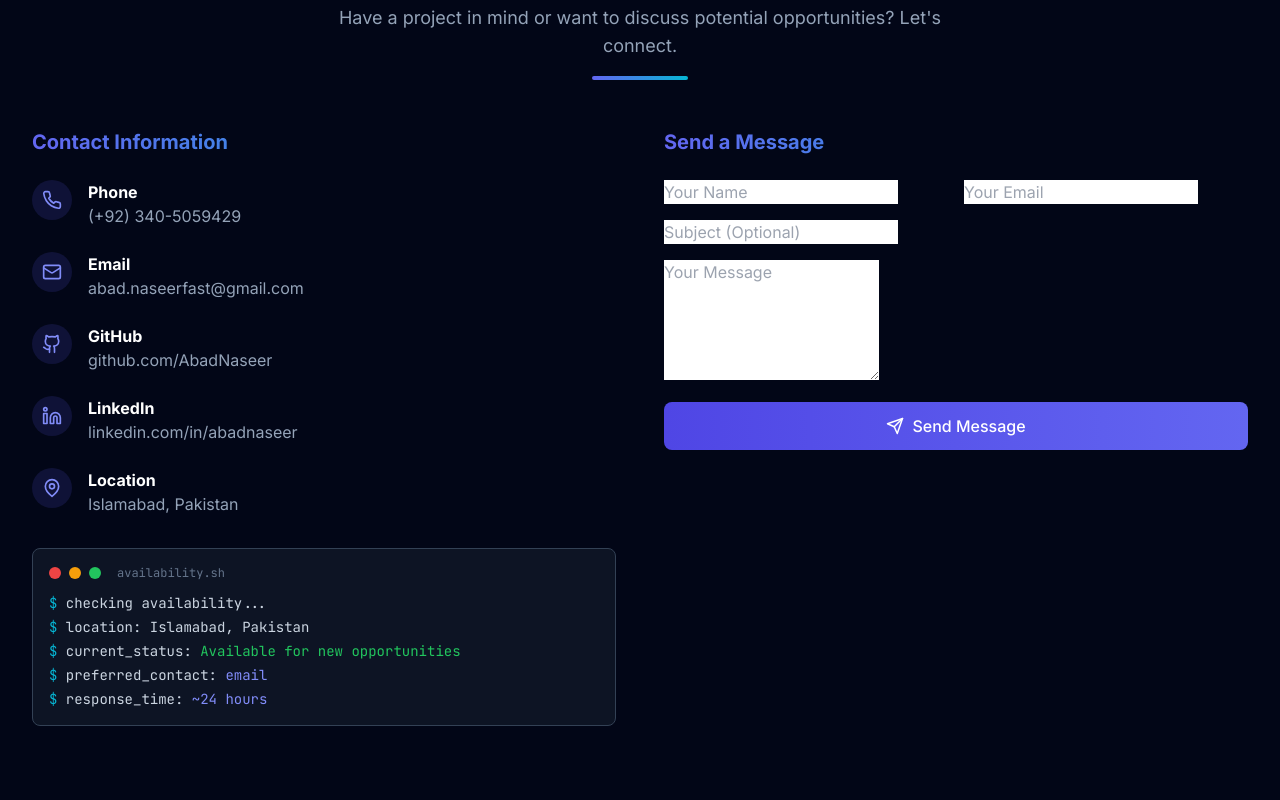
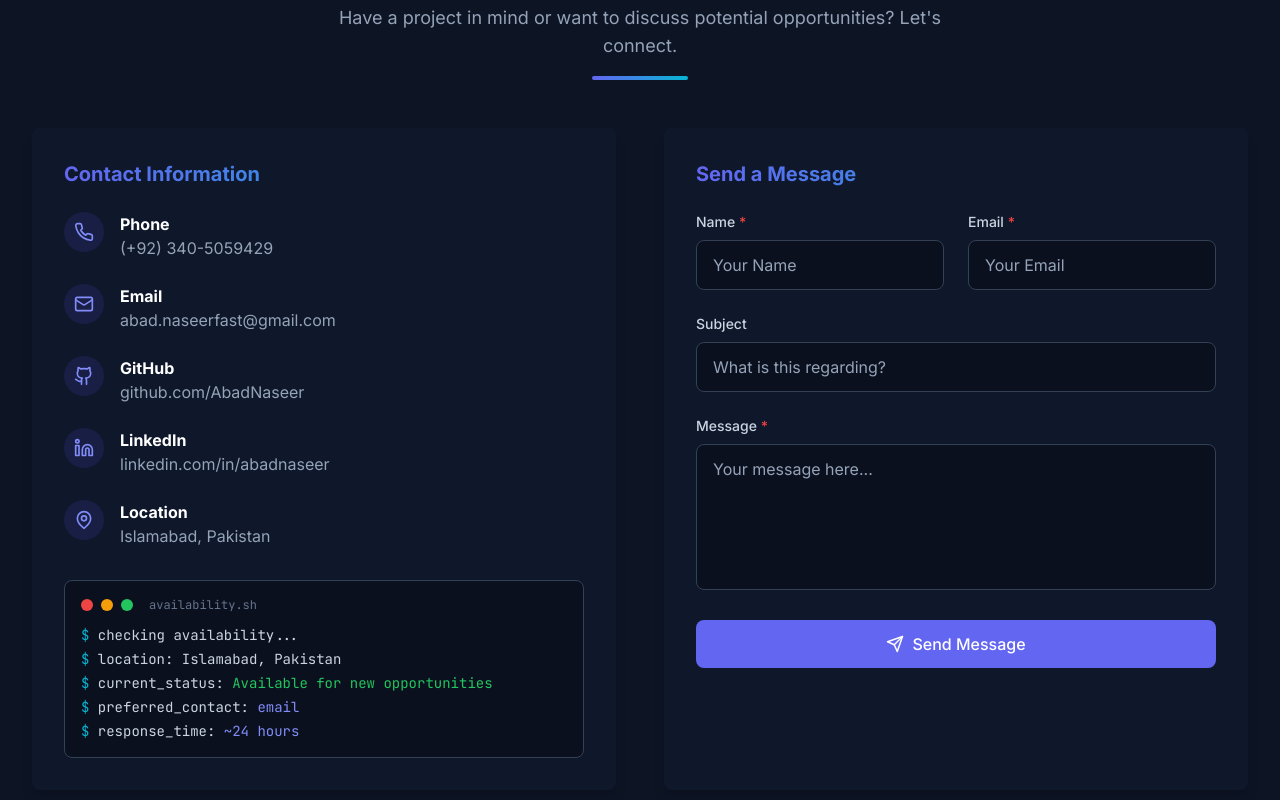
Before and after one commit to AbadNaseer/portfolio, a React (Vite) app: page / in a window 1280 px wide. Shown: the part 6440-7240 px from the top of the page. Built offline with nearby package versions, Linux system fonts and the light colour scheme.

Commit message:
Fix: EmailJS configuration and improve contact form UI/UX

```diff
--- a/src/components/sections/Contact.tsx
+++ b/src/components/sections/Contact.tsx
@@ -76,16 +76,18 @@ const Contact: React.FC = () => {
       setIsSubmitting(true);
 
       try {
+        const templateParams = {
+          from_name: formData.name,
+          from_email: formData.email,
+          subject: formData.subject,
+          message: formData.message,
+          to_name: 'Abad Naseer',
+        };
+
         const result = await emailjs.send(
           'service_7omcoji',
           'template_a7qwtkg',
-          {
-            from_name: formData.name,
-            from_email: formData.email,
-            subject: formData.subject,
-            message: formData.message,
-            to_name: 'Abad Naseer',
-          },
+          templateParams,
           'rfvOvo36rN7dcTIzj'
         );
 
@@ -146,7 +148,7 @@ const Contact: React.FC = () => {
   ];
 
   return (
-    <section id="contact" className="section-padding">
+    <section id="contact" className="section-padding bg-dark-400">
       <div className="container-custom">
         <SectionTitle
           title="Get In Touch"
@@ -159,12 +161,13 @@ const Contact: React.FC = () => {
             initial={{ opacity: 0, x: -20 }}
             animate={inView ? { opacity: 1, x: 0 } : { opacity: 0, x: -20 }}
             transition={{ duration: 0.5 }}
+            className="bg-dark-300 p-8 rounded-lg shadow-lg"
           >
             <h3 className="text-xl font-bold mb-6 gradient-text">Contact Information</h3>
 
             <div className="space-y-6 mb-8">
               {contactInfo.map((info, index) => (
-                <div key={index} className="flex items-start gap-4">
+                <div key={index} className="flex items-start gap-4 hover:transform hover:translate-x-2 transition-transform duration-300">
                   <div className="w-10 h-10 bg-primary-900/30 rounded-full flex items-center justify-center text-primary-400">
                     {info.icon}
                   </div>
@@ -187,7 +190,7 @@ const Contact: React.FC = () => {
               ))}
             </div>
 
-            <div className="terminal">
+            <div className="terminal bg-dark-500 p-4 rounded-lg">
               <div className="flex items-center gap-2 mb-3">
                 <div className="w-3 h-3 rounded-full bg-error-500"></div>
                 <div className="w-3 h-3 rounded-full bg-warning-500"></div>
@@ -208,11 +211,12 @@ const Contact: React.FC = () => {
             initial={{ opacity: 0, x: 20 }}
             animate={inView ? { opacity: 1, x: 0 } : { opacity: 0, x: 20 }}
             transition={{ duration: 0.5, delay: 0.2 }}
+            className="bg-dark-300 p-8 rounded-lg shadow-lg"
           >
             <h3 className="text-xl font-bold mb-6 gradient-text">Send a Message</h3>
 
             {formSubmitted ? (
-              <div className="card bg-dark-300 border-success-700">
+              <div className="bg-success-900/20 border border-success-500/20 rounded-lg p-6">
                 <div className="flex items-center gap-3">
                   <div className="w-12 h-12 rounded-full bg-success-700/20 flex items-center justify-center text-success-500">
                     <Send size={24} />
@@ -226,70 +230,94 @@ const Contact: React.FC = () => {
                 </div>
               </div>
             ) : (
-              <form onSubmit={handleSubmit} className="space-y-4">
-                <div className="grid grid-cols-1 sm:grid-cols-2 gap-4">
+              <form onSubmit={handleSubmit} className="space-y-6">
+                <div className="grid grid-cols-1 sm:grid-cols-2 gap-6">
                   <div>
+                    <label htmlFor="name" className="block text-sm font-medium text-slate-300 mb-2">
+                      Name <span className="text-error-500">*</span>
+                    </label>
                     <input
+                      id="name"
                       type="text"
                       name="name"
                       value={formData.name}
                       onChange={handleChange}
                       placeholder="Your Name"
-                      className={`form-input ${formErrors.name ? 'border-error-500' : ''}`}
+                      className={`w-full px-4 py-3 rounded-lg bg-dark-500 border ${
+                        formErrors.name ? 'border-error-500' : 'border-slate-700'
+                      } text-white placeholder-slate-400 focus:outline-none focus:ring-2 focus:ring-primary-500/50 transition-all duration-300`}
                       disabled={isSubmitting}
                     />
                     {formErrors.name && <p className="text-error-500 text-sm mt-1">{formErrors.name}</p>}
                   </div>
                   <div>
+                    <label htmlFor="email" className="block text-sm font-medium text-slate-300 mb-2">
+                      Email <span className="text-error-500">*</span>
+                    </label>
                     <input
+                      id="email"
                       type="email"
                       name="email"
                       value={formData.email}
                       onChange={handleChange}
                       placeholder="Your Email"
-                      className={`form-input ${formErrors.email ? 'border-error-500' : ''}`}
+                      className={`w-full px-4 py-3 rounded-lg bg-dark-500 border ${
+                        formErrors.email ? 'border-error-500' : 'border-slate-700'
+                      } text-white placeholder-slate-400 focus:outline-none focus:ring-2 focus:ring-primary-500/50 transition-all duration-300`}
                       disabled={isSubmitting}
                     />
                     {formErrors.email && <p className="text-error-500 text-sm mt-1">{formErrors.email}</p>}
                   </div>
                 </div>
                 <div>
+                  <label htmlFor="subject" className="block text-sm font-medium text-slate-300 mb-2">
+                    Subject
+                  </label>
                   <input
+                    id="subject"
                     type="text"
                     name="subject"
                     value={formData.subject}
                     onChange={handleChange}
-                    placeholder="Subject (Optional)"
-                    className="form-input"
+                    placeholder="What is this regarding?"
+                    className="w-full px-4 py-3 rounded-lg bg-dark-500 border border-slate-700 text-white placeholder-slate-400 focus:outline-none focus:ring-2 focus:ring-primary-500/50 transition-all duration-300"
                     disabled={isSubmitting}
                   />
                 </div>
                 <div>
+                  <label htmlFor="message" className="block text-sm font-medium text-slate-300 mb-2">
+                    Message <span className="text-error-500">*</span>
+                  </label>
                   <textarea
+                    id="message"
                     name="message"
                     value={formData.message}
                     onChange={handleChange}
-                    placeholder="Your Message"
+                    placeholder="Your message here..."
                     rows={5}
-                    className={`form-input ${formErrors.message ? 'border-error-500' : ''}`}
+                    className={`w-full px-4 py-3 rounded-lg bg-dark-500 border ${
+                      formErrors.message ? 'border-error-500' : 'border-slate-700'
+                    } text-white placeholder-slate-400 focus:outline-none focus:ring-2 focus:ring-primary-500/50 transition-all duration-300 resize-none`}
                     disabled={isSubmitting}
                   ></textarea>
                   {formErrors.message && <p className="text-error-500 text-sm mt-1">{formErrors.message}</p>}
                 </div>
                 <button
                   type="submit"
-                  className="btn-primary w-full flex items-center justify-center gap-2"
+                  className={`w-full px-6 py-3 rounded-lg bg-primary-500 text-white font-medium flex items-center justify-center gap-2 transition-all duration-300 ${
+                    isSubmitting ? 'opacity-75 cursor-not-allowed' : 'hover:bg-primary-600 active:bg-primary-700'
+                  }`}
                   disabled={isSubmitting}
                 >
                   {isSubmitting ? (
                     <>
                       <div className="w-5 h-5 border-2 border-white border-t-transparent rounded-full animate-spin"></div>
-                      Sending...
+                      <span>Sending...</span>
                     </>
                   ) : (
                     <>
                       <Send size={18} />
-                      Send Message
+                      <span>Send Message</span>
                     </>
                   )}
                 </button>
--- a/src/utils/emailjs.ts
+++ b/src/utils/emailjs.ts
@@ -1,6 +1,10 @@
 import emailjs from '@emailjs/browser';
 
-// Initialize EmailJS
+// Initialize EmailJS with your public key
 export const initEmailJS = () => {
-  emailjs.init('rfvOvo36rN7dcTIzj');
+  emailjs.init({
+    publicKey: 'rfvOvo36rN7dcTIzj',
+    // Enable debug logs
+    debug: true
+  });
 };
```
